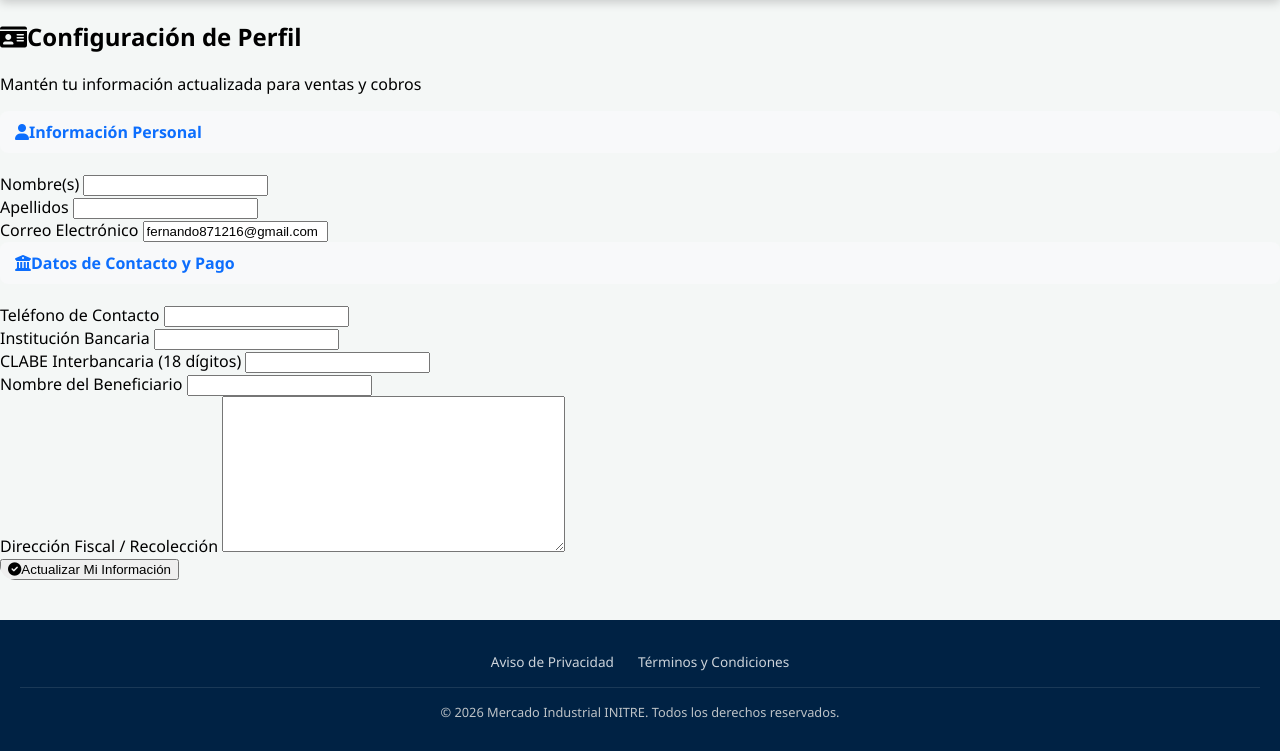
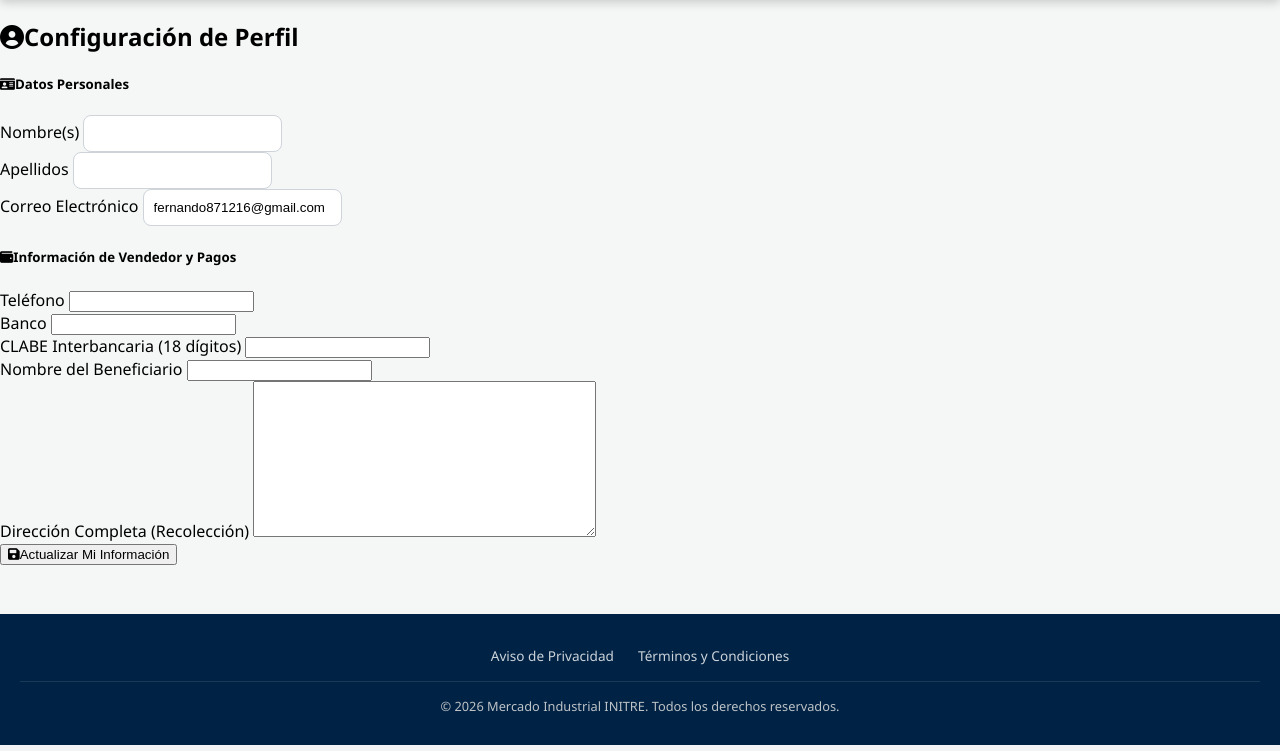
Before and after one commit to fernando871216-rgb/mercado-industrial, a Django app: page /perfil/editar/ in a window 1280 px wide. Shown: the part 55-806 px from the top of the page. Run offline with Django 5.2, Linux system fonts and the light colour scheme; a user stored in the database is signed in; data comes from the database, SQL or seed files in the repository.

Commit message:
Update editar_perfil.html

```diff
--- a/marketplace/templates/marketplace/editar_perfil.html
+++ b/marketplace/templates/marketplace/editar_perfil.html
@@ -1,26 +1,12 @@
 {% extends 'marketplace/base.html' %}
 
 {% block content %}
-<style>
-    .profile-card { border-radius: 15px; overflow: hidden; }
-    .form-section-title {
-        background-color: #f8f9fa;
-        padding: 10px 15px;
-        border-radius: 8px;
-        margin-bottom: 20px;
-        color: #0d6efd;
-        font-weight: bold;
-    }
-    .form-control:focus { border-color: #0d6efd; box-shadow: 0 0 0 0.25rem rgba(13, 110, 253, 0.15); }
-</style>
-
 <div class="container my-5">
     <div class="row justify-content-center">
         <div class="col-12 col-md-10 col-lg-8">
-            <div class="card profile-card shadow-lg border-0">
-                <div class="card-header bg-dark text-white py-4 text-center">
-                    <h2 class="h4 mb-0"><i class="fas fa-id-card me-2"></i>Configuración de Perfil</h2>
-                    <p class="small opacity-75 mb-0">Mantén tu información actualizada para ventas y cobros</p>
+            <div class="card shadow-lg border-0" style="border-radius: 15px;">
+                <div class="card-header bg-dark text-white py-4 text-center" style="border-radius: 15px 15px 0 0;">
+                    <h2 class="h4 mb-0"><i class="fas fa-user-circle me-2"></i>Configuración de Perfil</h2>
                 </div>
 
                 <div class="card-body p-4 p-md-5">
@@ -33,53 +19,53 @@
                     <form method="POST">
                         {% csrf_token %}
 
-                        <div class="form-section-title">
-                            <i class="fas fa-user me-2"></i>Información Personal
-                        </div>
-                        <div class="row mb-4">
-                            <div class="col-12 col-sm-6 mb-3">
-                                <label class="form-label small fw-bold">Nombre(s)</label>
+                        <div class="mb-4">
+                            <h5 class="text-primary border-bottom pb-2 mb-3"><i class="fas fa-id-card me-2"></i>Datos Personales</h5>
+                            <div class="row g-3">
+                                <div class="col-12 col-sm-6">
+                                    <label class="form-label fw-bold small text-muted">Nombre(s)</label>
                                     {{ u_form.first_name }}
                                 </div>
-                            <div class="col-12 col-sm-6 mb-3">
-                                <label class="form-label small fw-bold">Apellidos</label>
+                                <div class="col-12 col-sm-6">
+                                    <label class="form-label fw-bold small text-muted">Apellidos</label>
                                     {{ u_form.last_name }}
                                 </div>
                                 <div class="col-12">
-                                <label class="form-label small fw-bold">Correo Electrónico</label>
+                                    <label class="form-label fw-bold small text-muted">Correo Electrónico</label>
                                     {{ u_form.email }}
                                 </div>
                             </div>
+                        </div>
 
-                        <div class="form-section-title">
-                            <i class="fas fa-university me-2"></i>Datos de Contacto y Pago
-                        </div>
-                        <div class="row">
-                            <div class="col-12 col-sm-6 mb-3">
-                                <label class="form-label small fw-bold">Teléfono de Contacto</label>
+                        <div class="mb-4">
+                            <h5 class="text-primary border-bottom pb-2 mb-3"><i class="fas fa-wallet me-2"></i>Información de Vendedor y Pagos</h5>
+                            <div class="row g-3">
+                                <div class="col-12 col-sm-6">
+                                    <label class="form-label fw-bold small text-muted">Teléfono</label>
                                     {{ p_form.phone }}
                                 </div>
-                            <div class="col-12 col-sm-6 mb-3">
-                                <label class="form-label small fw-bold">Institución Bancaria</label>
+                                <div class="col-12 col-sm-6">
+                                    <label class="form-label fw-bold small text-muted">Banco</label>
                                     {{ p_form.banco }}
                                 </div>
-                            <div class="col-12 mb-3">
-                                <label class="form-label small fw-bold">CLABE Interbancaria (18 dígitos)</label>
+                                <div class="col-12">
+                                    <label class="form-label fw-bold small text-muted">CLABE Interbancaria (18 dígitos)</label>
                                     {{ p_form.clabe }}
                                 </div>
-                            <div class="col-12 mb-3">
-                                <label class="form-label small fw-bold">Nombre del Beneficiario</label>
+                                <div class="col-12">
+                                    <label class="form-label fw-bold small text-muted">Nombre del Beneficiario</label>
                                     {{ p_form.beneficiario }}
                                 </div>
-                            <div class="col-12 mb-4">
-                                <label class="form-label small fw-bold">Dirección Fiscal / Recolección</label>
+                                <div class="col-12">
+                                    <label class="form-label fw-bold small text-muted">Dirección Completa (Recolección)</label>
                                     {{ p_form.address }}
                                 </div>
                             </div>
+                        </div>
 
-                        <div class="d-grid mt-2">
+                        <div class="d-grid gap-2 pt-3">
                             <button type="submit" class="btn btn-primary btn-lg shadow">
-                                <i class="fas fa-check-circle me-2"></i>Actualizar Mi Información
+                                <i class="fas fa-save me-2"></i>Actualizar Mi Información
                             </button>
                         </div>
                     </form>
@@ -88,4 +74,13 @@
         </div>
     </div>
 </div>
+
+<style>
+    .form-control { border-radius: 8px; padding: 10px; border: 1px solid #ced4da; }
+    .form-control:focus { box-shadow: 0 0 0 0.25rem rgba(13, 110, 253, 0.1); border-color: #0d6efd; }
+    @media (max-width: 576px) {
+        .card-body { p-3; }
+        .btn-lg { font-size: 1rem; }
+    }
+</style>
 {% endblock %}
```
Lines whose indentation alone changed are shown as unchanged.
